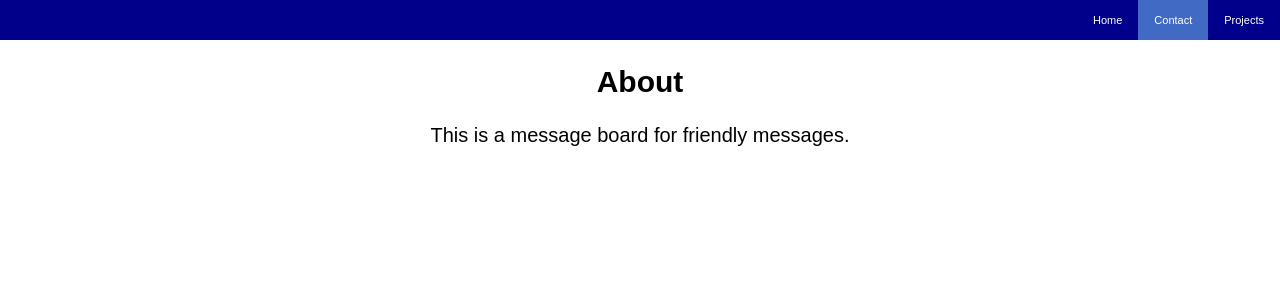
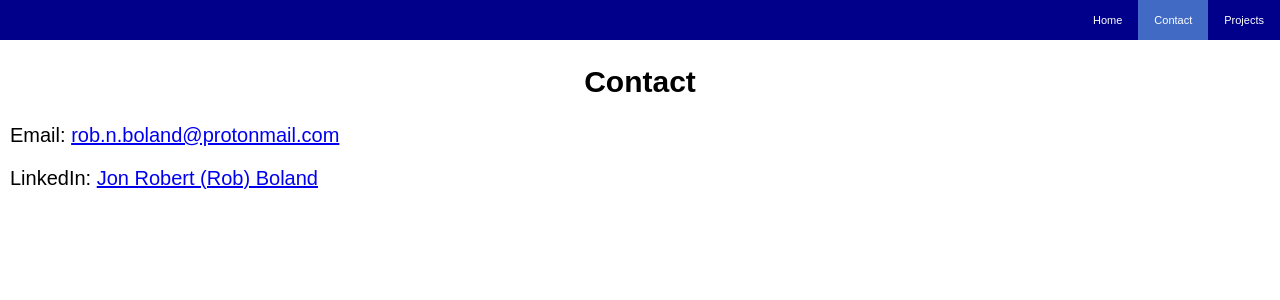
Before and after one commit to rob-boland/jhu_software_concepts, a Flask app: page /contact in a window 1280 px wide. Shown: the top 300 px of the page. Run offline with Flask 3, Linux system fonts and the light colour scheme.

Commit message:
Improved contact.html template

```diff
--- a/Module_1/static/styles.css
+++ b/Module_1/static/styles.css
@@ -57,3 +57,10 @@
     max-width: 250px;
     height: auto;
   }
+
+  .contact-content {
+    text-align: left;
+    margin-bottom: 10px;
+    padding-left: 10px;
+    max-width: 90%;
+  }
--- a/Module_1/templates/pages/contact.html
+++ b/Module_1/templates/pages/contact.html
@@ -1,9 +1,17 @@
 {% extends 'base.html' %}
 
 {% block header %}
-  <h2>{% block title %}About{% endblock title %}</h2>
+  <h1>{% block title %}Contact{% endblock title %}</h1>
 {% endblock header %}
 
 {% block content %}
-  <p>This is a message board for friendly messages.</p>
+  <p class="contact-content">
+    Email:
+      <a href="mailto:rob.n.boland@protonmail.com">rob.n.boland@protonmail.com</a>
+  </p>
+  <p class="contact-content">
+    LinkedIn:
+      <a href="https://www.linkedin.com/in/jon-robert-boland/">Jon Robert (Rob) Boland</a>
+  </p>
+
 {% endblock content %}
```
